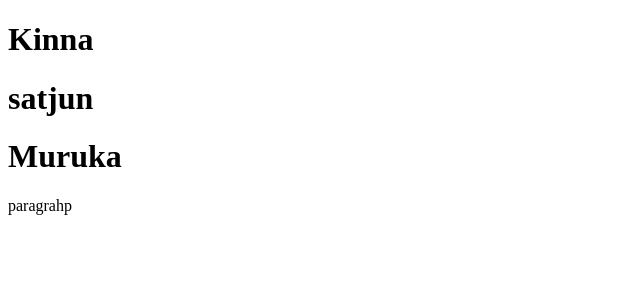
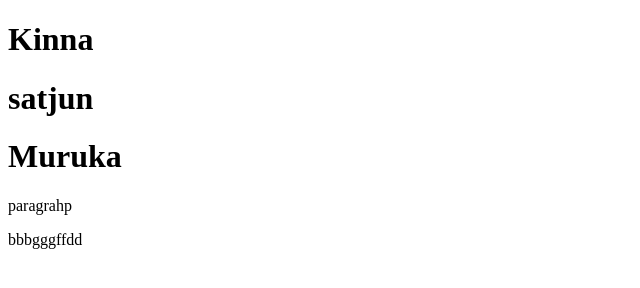
Before and after one commit to SATJU07/sample, a plain HTML site: page index.html in a window 1280 px wide. Shown: the whole page, without its empty margins (0-640 px from the left). Drawn offline with Linux system fonts and the light colour scheme.

Commit message:
Add files via upload

```diff
--- a/index.html
+++ b/index.html
@@ -10,6 +10,7 @@
     <h1>satjun</h1>
     <h1>Muruka</h1>
     <p>paragrahp</p>
+    <p>bbbgggffdd</p>
     <img width="200" src="img.jpg" alt="">
 </body>
 </html>
```
